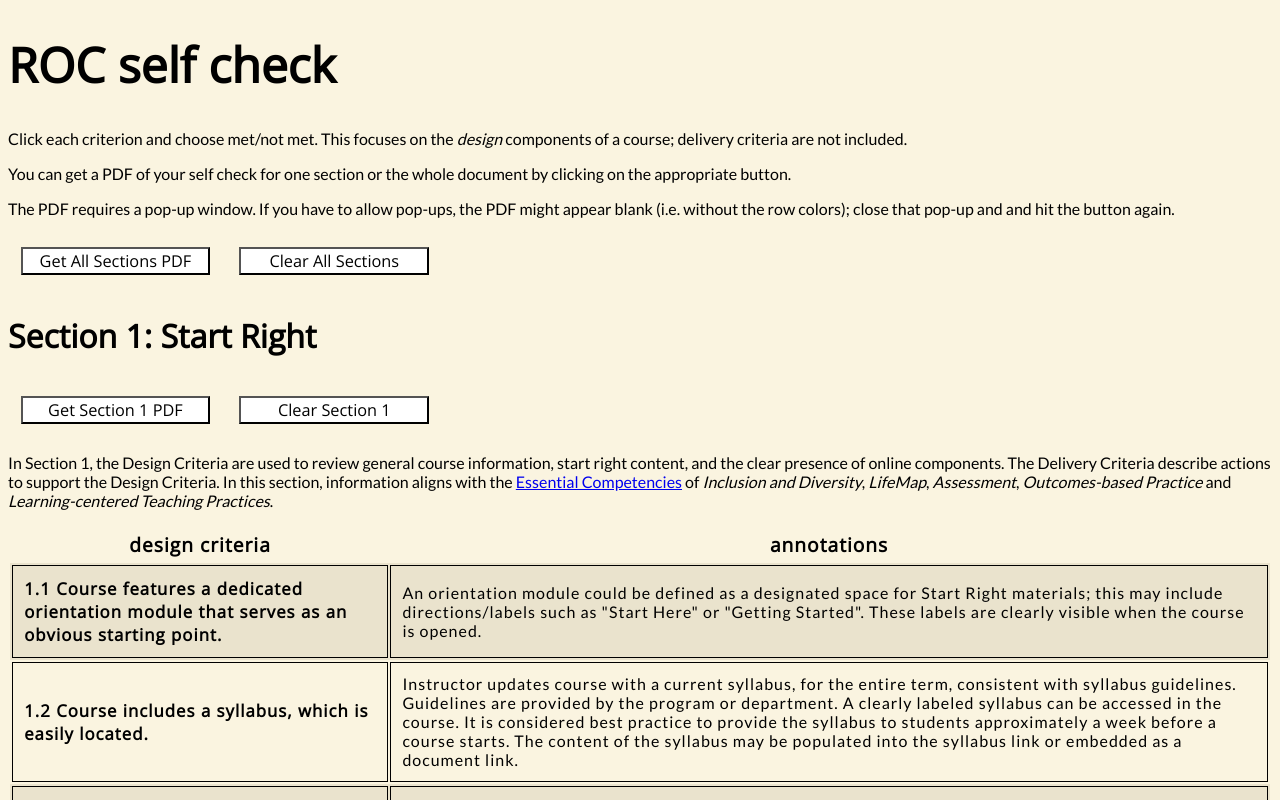
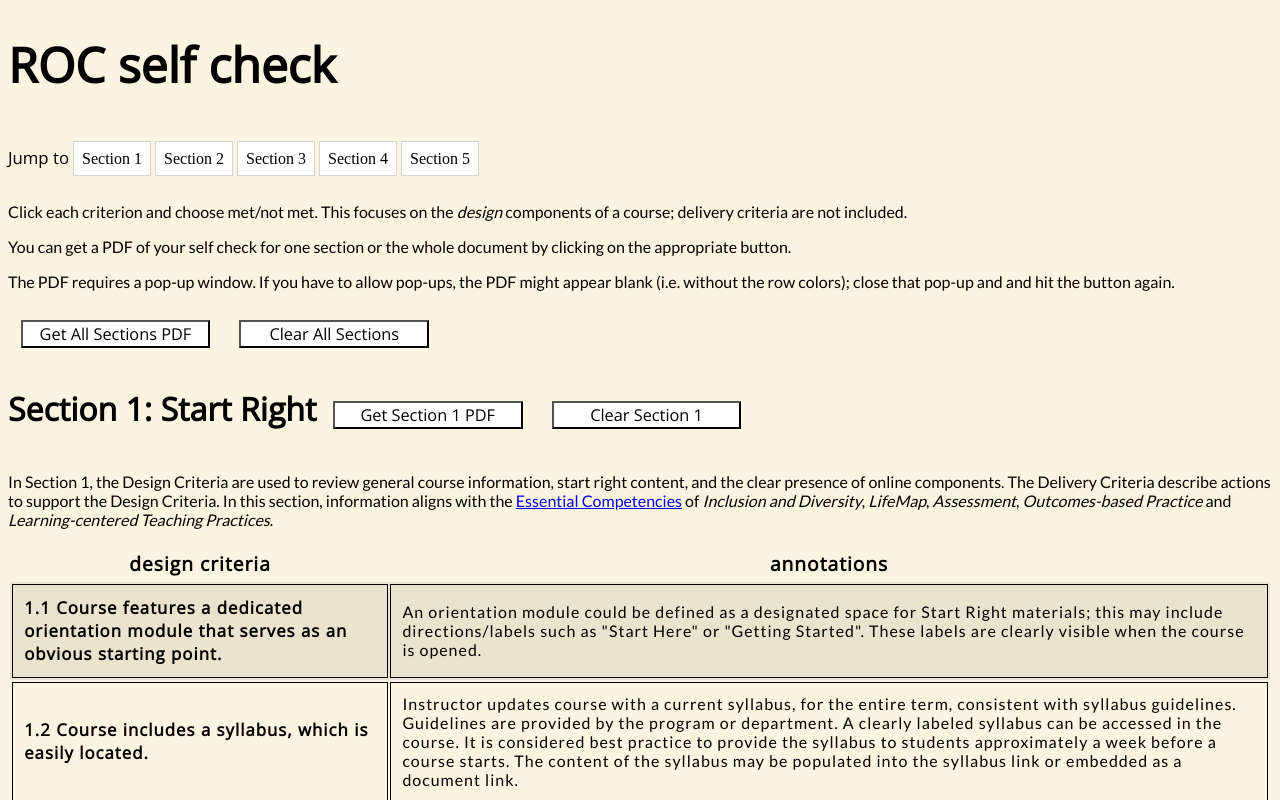
Before and after one commit to zburgerlord/rocselfcheck, a plain HTML site: page index.html in a window 1280 px wide. Shown: the top 800 px of the page. Drawn offline with nearby package versions, Linux system fonts and the light colour scheme.

Commit message:
added section nav buttons

```diff
--- a/index.html
+++ b/index.html
@@ -11,6 +11,13 @@
 
 <body>
 <h1>ROC self check</h1>
+<p class="navText">Jump to</p>
+<a class="navLinks" href="#printDivSection1">Section 1</a>
+<a class="navLinks" href="#printDivSection2">Section 2</a>
+<a class="navLinks" href="#printDivSection3">Section 3</a>
+<a class="navLinks" href="#printDivSection4">Section 4</a>
+<a class="navLinks" href="#printDivSection5">Section 5</a>
+
 <p>Click each criterion and choose met/not met. This focuses on the <em>design</em> components of a course; delivery criteria are not included.</p>
 <p>You can get a PDF of your self check for one section or the whole document by clicking on the appropriate button. </p>
 <p>The PDF requires a pop-up window. If you have to allow pop-ups, the PDF might appear blank (i.e. without the row colors); close that pop-up and and hit the button again.</p>
--- a/style.css
+++ b/style.css
@@ -13,6 +13,7 @@ h1 {
 h2 {
 
   font-size: 2rem;
+  display: inline-block;
 
 
 }
@@ -23,9 +24,30 @@ p {
 
 }
 
+p.navText {
+
+  font-family: "Open Sans", sans-serif;
+  display: inline-block;
+  font-size: 1.05rem;
+
+
+}
+
 body {
 
   background-color: rgba(250, 243, 221, 0.9);
+}
+
+a.navLinks {
+
+  margin-left: auto;
+  margin-right: auto;
+  padding: 0.5rem;
+  border: 1px solid #D4D4D4;
+  background-color: white;
+  color: black;
+  text-decoration: none;
+
 }
 
 table {
```
